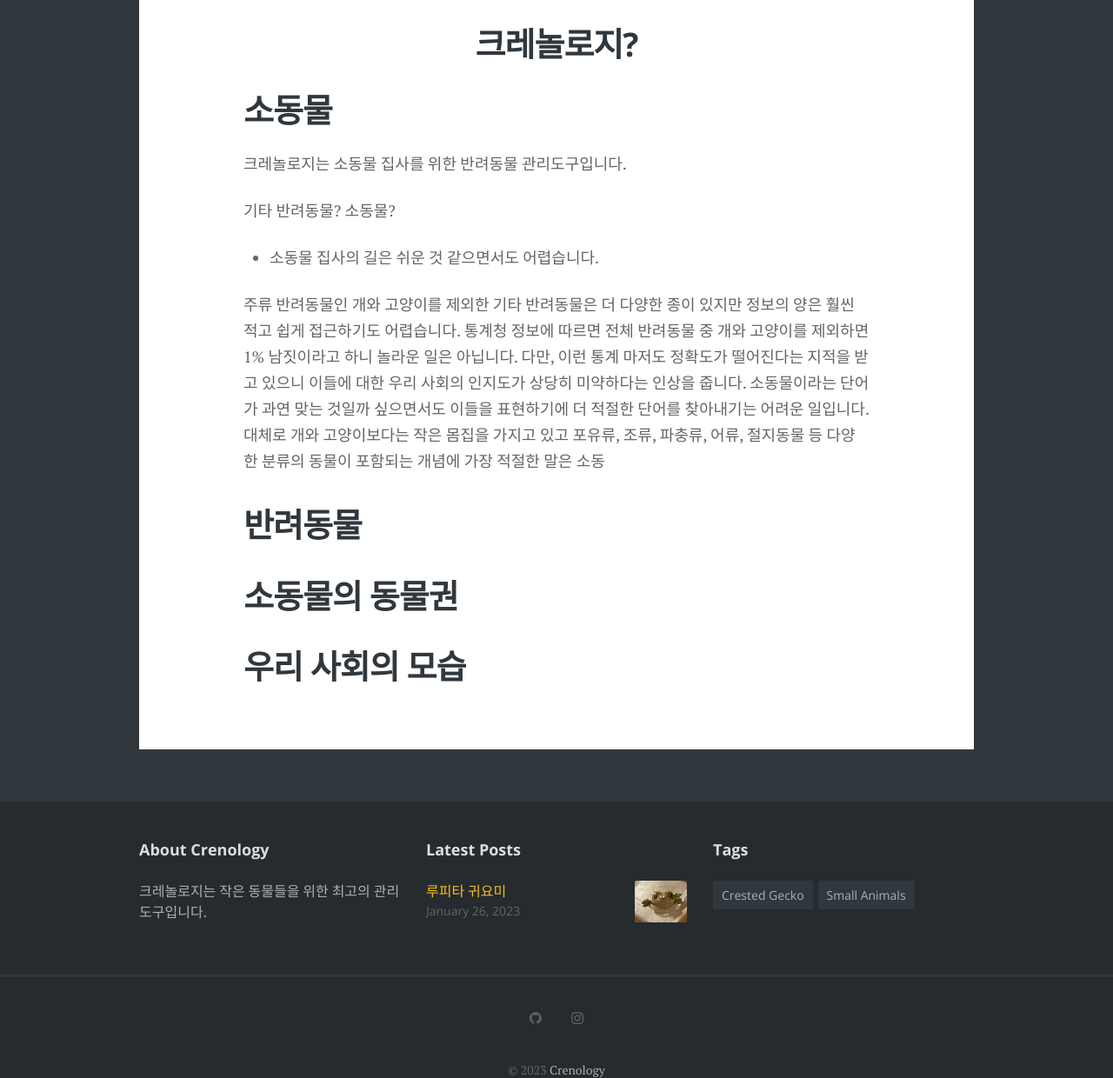
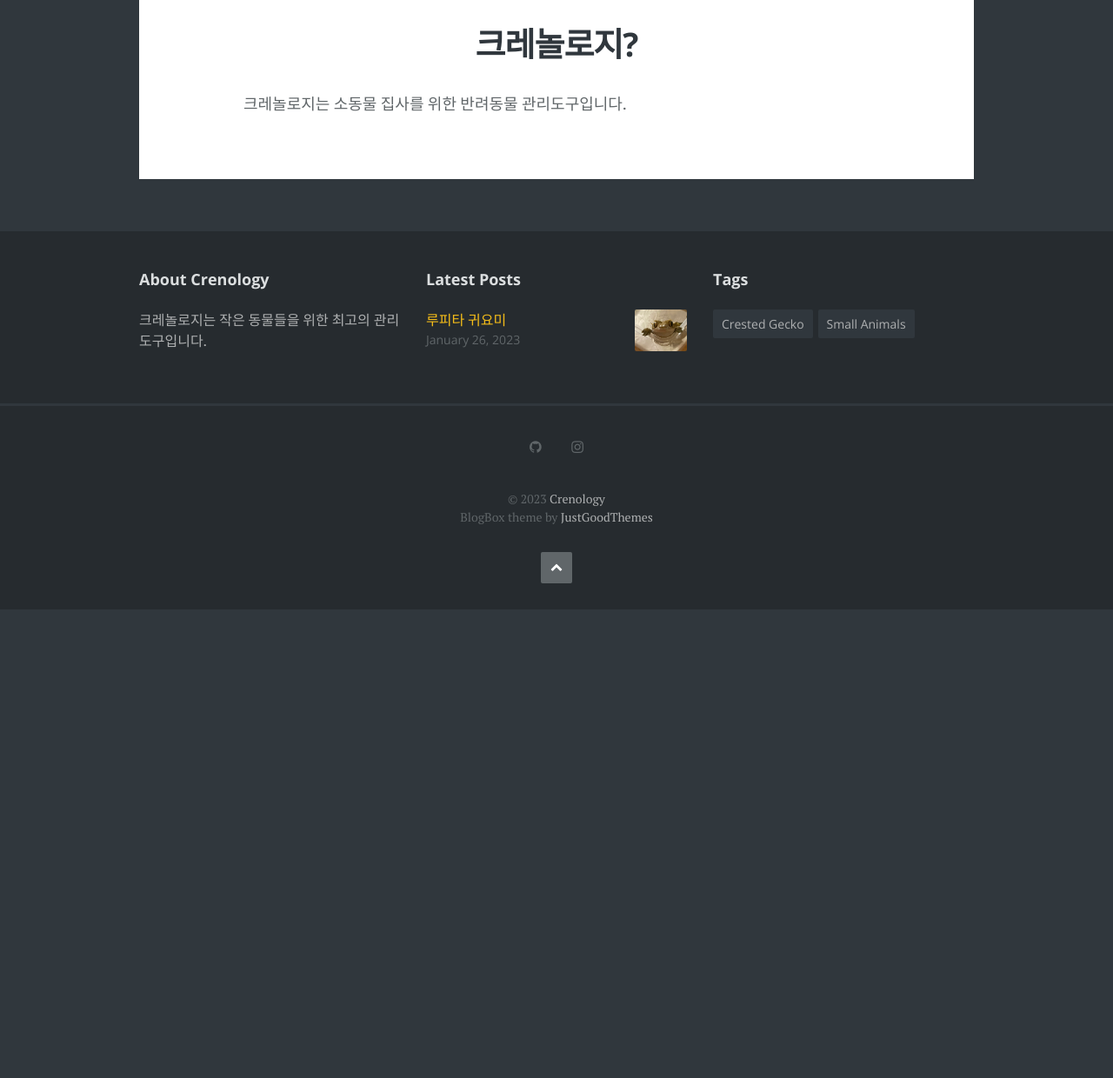
Before and after one commit to fatihohn/crenology_com, a Jekyll site: the page built from about.md, in a window 1280 px wide and 1400 px high, scrolled down 569 px. Shown: the part 160-1400 px from the top of the window at 87% size. Built offline with Jekyll 4.4.1, drawn with Linux system fonts in a browser that asks for light colours; some web fonts are replaced; after the commit the page ends 1430 px from its top, so only the background shows below that.

Commit message:
Update about.md

```diff
--- a/about.md
+++ b/about.md
@@ -5,11 +5,11 @@ description: 크레놀로지 블로그입니다.
 featured_image: aboutPage.jpg
 ---
 
-# 소동물
+<!-- # 소동물 -->
 
 크레놀로지는 소동물 집사를 위한 반려동물 관리도구입니다.
 
-기타 반려동물? 소동물?
+<!-- 기타 반려동물? 소동물?
 
 - 소동물 집사의 길은 쉬운 것 같으면서도 어렵습니다.
 
@@ -27,4 +27,4 @@ featured_image: aboutPage.jpg
 
 # 소동물의 동물권
 
-# 우리 사회의 모습
+# 우리 사회의 모습 -->
```
